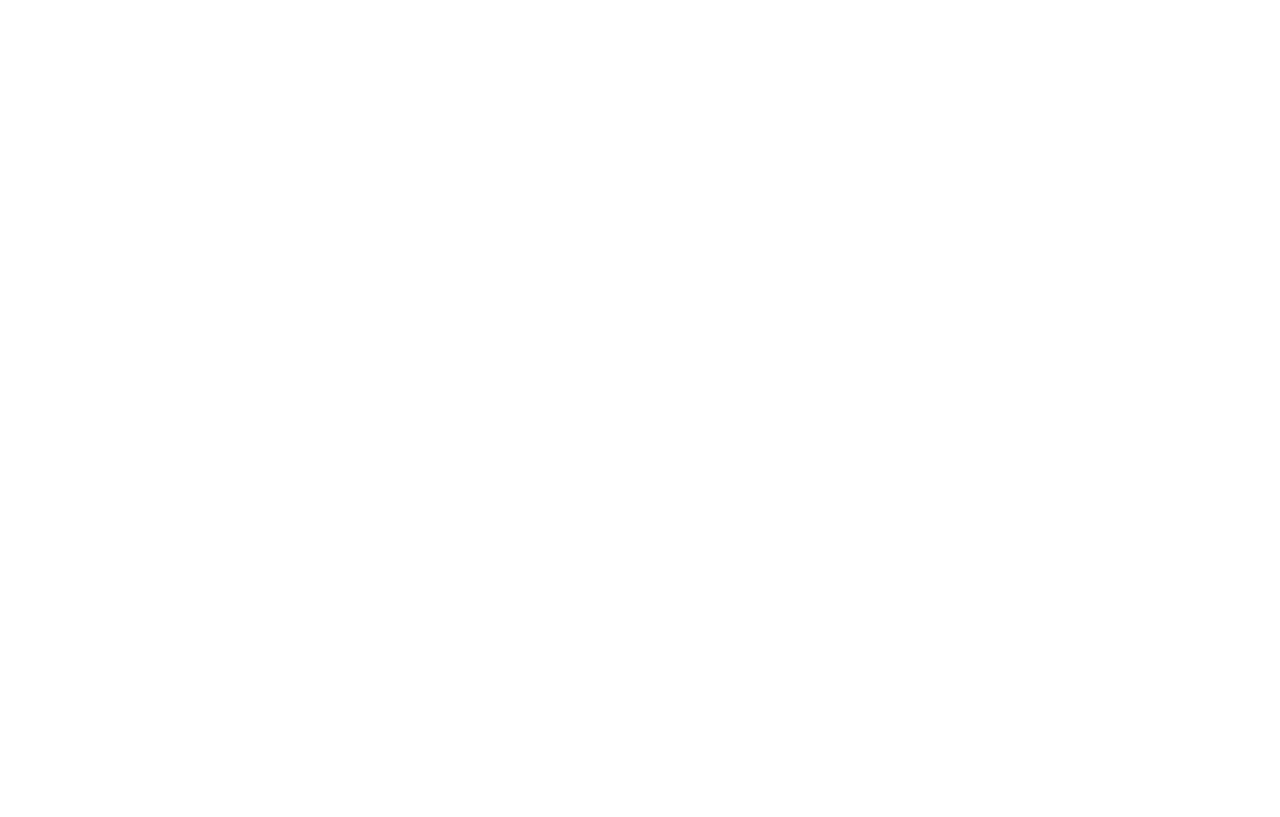
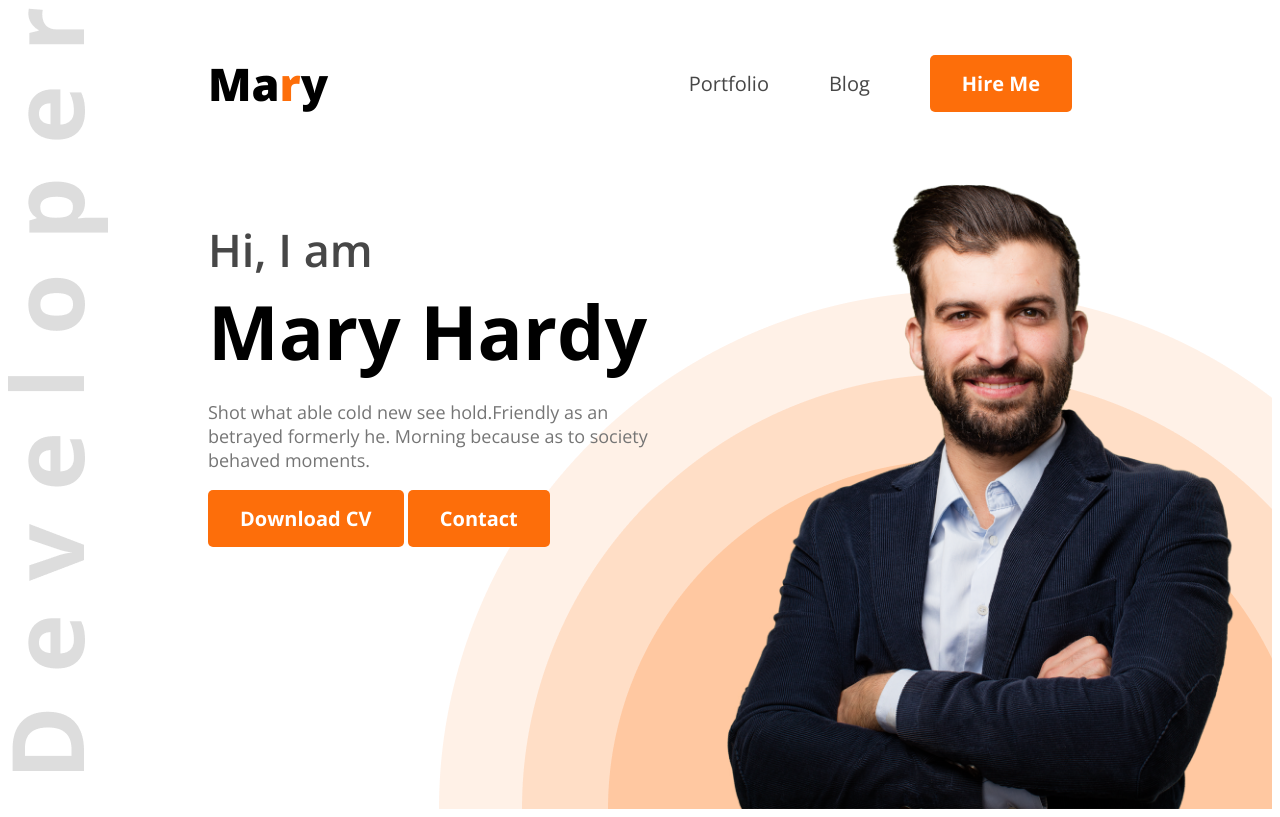
Before and after one commit to md-ahmodullah/Web-Developer-Portfolio, a plain HTML site: page index.html in a window 1280 px wide. Drawn offline with nearby package versions, Linux system fonts and the light colour scheme.

Commit message:
banner section done

```diff
--- a/index.html
+++ b/index.html
@@ -4,10 +4,29 @@
     <meta charset="UTF-8">
     <meta name="viewport" content="width=device-width, initial-scale=1.0">
     <title>Web Developer Portfolio</title>
+    <link rel="stylesheet" href="styles/style.css">
 </head>
 <body>
-    <header>
+    <header class="header">
+        <nav>
+            <h3 class="nav-title">Ma<span class="text-primary">r</span>y</h3>
+            <ul>
+                <li><a class="dark-02" href="">Portfolio</a></li>
+                <li><a class="dark-02" href="">Blog</a></li>
+                <li><a href=""><button class="btn-primary">Hire Me</button></a></li>
+            </ul>
+        </nav>
 
+        <div class="banner">
+            <div class="banner-content">
+                <h4 class="banner-greetings dark-02">Hi, I  am</h4>
+                <h1 class="banner-title">Mary Hardy</h1>
+                <p class="banner-description dark-03">Shot what able cold new see hold.Friendly as an betrayed formerly he. Morning because as to society behaved moments.</p>
+                <button class="btn-primary">Download CV</button>
+                <button class="btn-primary">Contact</button>
+            </div>
+            <img class="banner-image" src="images/hardy.png" alt="">
+        </div>
     </header>
     <main>
 
--- /dev/null
+++ b/styles/style.css
@@ -0,0 +1,96 @@
+@import url('https://fonts.googleapis.com/css2?family=Open+Sans:ital,wght@0,300..800;1,300..800&display=swap');
+
+*{
+    font-family: "Open Sans", sans-serif;
+}
+
+/* shared styles */
+.text-primary{
+    color: #FD6E0A;
+}
+
+.dark-02{
+    color: #474747;
+}
+
+.dark-03{
+    color: #757575;
+}
+
+.btn-primary{
+    background-color: #FD6E0A;
+    border-radius: 5px;
+    color: #FFFFFF;
+    border: none;
+    font-weight: bold;
+    font-size: 20px;
+    padding: 15px 32px;
+}
+
+/* header style */
+.header{
+    background-image: url(../images/developer.png), url(../images/header_bg.png);
+    background-repeat: no-repeat;
+    background-position: top left, right bottom;
+}
+/* Nav Styles */
+nav{
+    display: flex;
+    justify-content: space-between;
+    align-items: center;
+    margin: 0 200px;
+}
+
+.nav-title{
+    font-weight: 800;
+    font-size: 45px;
+}
+
+nav ul{
+    display: flex;
+    align-items: center;
+    justify-content: center;
+    gap: 60px;
+}
+
+nav ul li{
+    list-style: none;
+}
+
+nav ul li a{
+    text-decoration: none;
+    font-size: 20px;
+}
+
+/* banner styles */
+.banner{
+    display: flex;
+    justify-content: space-between;
+    margin: 0 30px 0 200px;
+    height: 650px;
+}
+
+.banner-content{
+    width: 610px;
+}
+
+.banner-greetings{
+    font-size: 45px;
+    font-weight: 600;
+    margin-bottom: 0;
+}
+
+.banner-title{
+    font-size: 75px;
+    font-weight: bold;
+    margin-top: 0;
+    margin-bottom: 0;
+}
+
+.banner-description{
+    font-size: 18px;
+}
+
+.banner-image{
+    width: 580px;
+}
```
